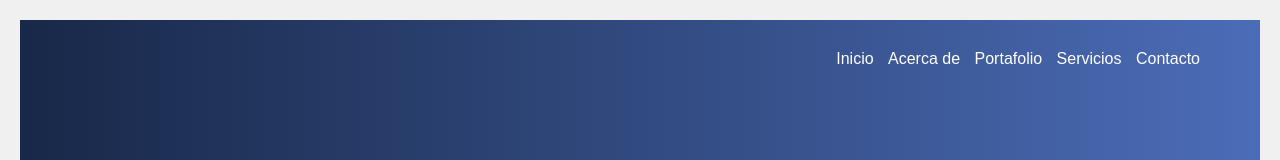
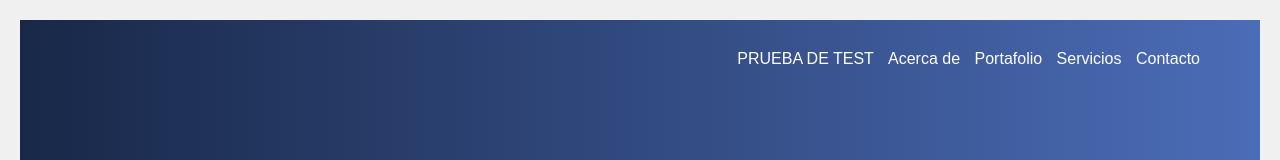
Before and after one commit to Neldan-cmd/Mi_primer_proyecto, a plain HTML site: page index.html in a window 1280 px wide. Shown: the top 160 px of the page. Drawn offline with Linux system fonts and the light colour scheme.

Commit message:
cambio realizado

```diff
--- a/index.html
+++ b/index.html
@@ -13,7 +13,8 @@
 <body>
     <header>
         <nav>
-            <a href="#">Inicio</a>
+            <a href="#">PRUEBA DE TEST
+            </a>
             <a href="#">Acerca de</a>
             <a href="#">Portafolio</a>
             <a href="#">Servicios</a>
```
